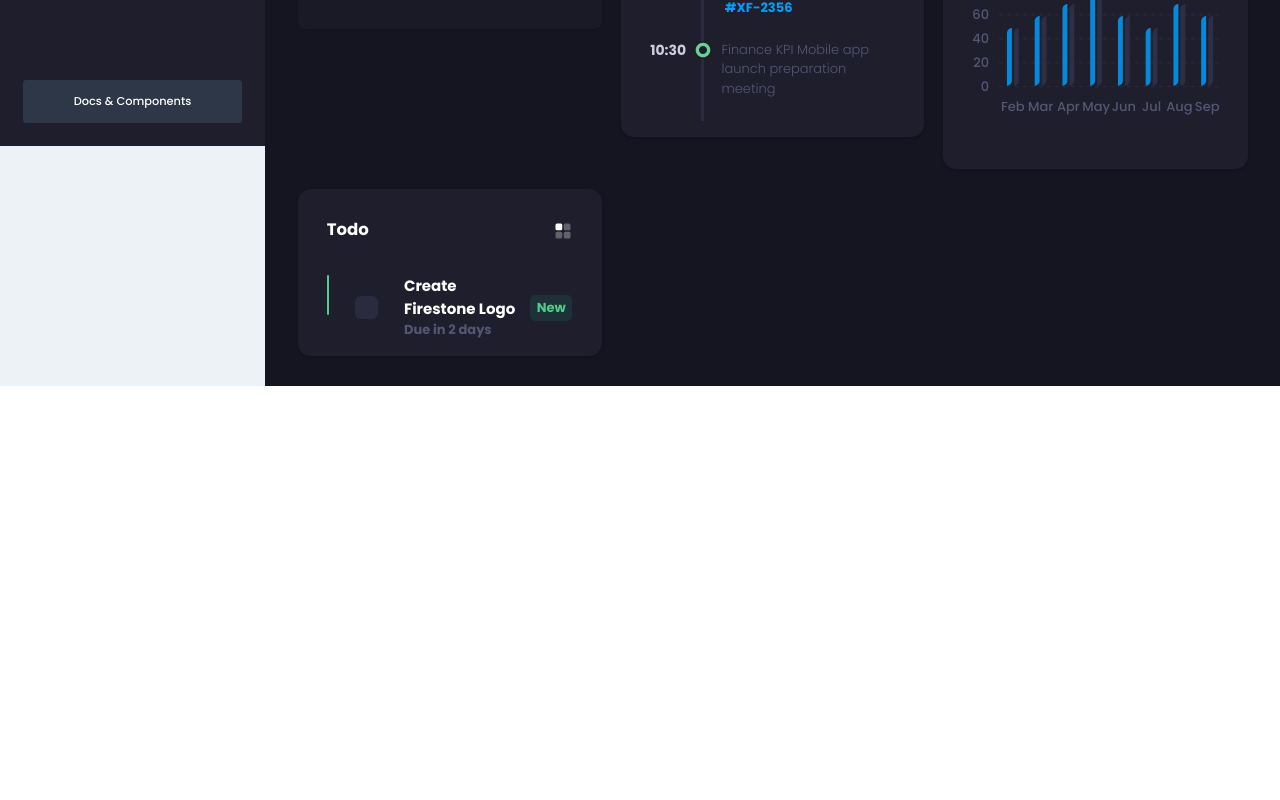
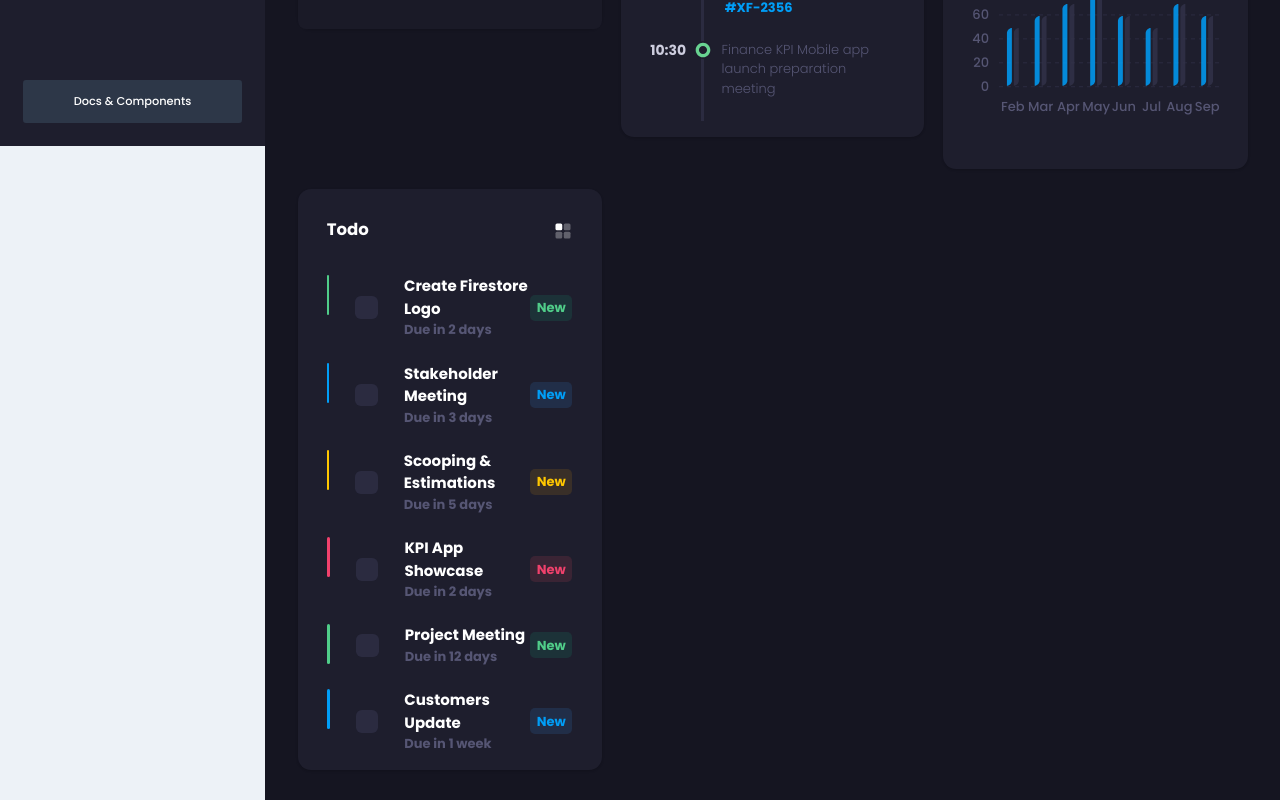
Before and after one commit to phil-forson/DashboardInterface, a React (Vite) app: page / in a window 1280 px wide. Shown: the part 654-1454 px from the top of the page. Before the commit the page ends 1040 px from the top, so only its background shows below. Built offline with nearby package versions, Linux system fonts and the light colour scheme.

Commit message:
created custom checkbox

```diff
--- a/src/App.css
+++ b/src/App.css
@@ -15,6 +15,7 @@
 }
 
 .form-check-input {
+  cursor: pointer;
   background-size: 60% 60%;
   border: 0;
   border-radius: 0.45em;
--- /dev/null
+++ b/src/components/Checkbox/Checkbox.tsx
@@ -0,0 +1,9 @@
+const Checkbox = () => {
+  return (
+    <>
+      <input type="checkbox" className="form-check-input" />
+    </>
+  );
+};
+
+export default Checkbox;
--- /dev/null
+++ b/src/components/Dashboard/MemberStatistics/MemberStatistics.tsx
@@ -0,0 +1,13 @@
+import { Text } from "@chakra-ui/react";
+import CustomCard from "../../CustomCard/CustomCard";
+
+type Props = {};
+const MemberStatistics = (): Props => {
+  return (
+    <CustomCard headerText="Member Text" headerSubtext="Over 500 members">
+      <Text>Hello World</Text>
+    </CustomCard>
+  );
+};
+
+export default MemberStatistics;
--- a/src/components/Dashboard/Todo/Row.tsx
+++ b/src/components/Dashboard/Todo/Row.tsx
@@ -1,13 +1,14 @@
 import { Box, Flex, Text } from "@chakra-ui/react";
 import Badge from "../../Badge/Badge";
+import Checkbox from "../../Checkbox/Checkbox";
 
 type Props = {
-  bgColor?: string;
-  textColor?: string;
-  dueDate?: string;
-  text?: string;
+  bgColor: string;
+  textColor: string;
+  dueDays: string;
+  text: string;
 };
-const Row: React.FC<Props> = ({ bgColor, textColor, dueDate, text }) => {
+const Row: React.FC<Props> = ({ bgColor, textColor, dueDays, text }) => {
   return (
     <Flex
       color={"white"}
@@ -25,14 +26,21 @@ const Row: React.FC<Props> = ({ bgColor, textColor, dueDate, text }) => {
           mr={"2rem"}
         ></Box>
         <Flex justify={"center"} align={"center"} pr={"2rem"}>
-          <input type="checkbox" className="form-check-input" />
+          <Checkbox />
         </Flex>
         <Flex flexDir={"column"}>
-          <Text fontSize={15} fontFamily={"PoppinsBold"}>
+          <Text
+            fontSize={15}
+            fontFamily={"PoppinsBold"}
+            cursor={"pointer"}
+            _hover={{
+              color: "sysblue.100",
+            }}
+          >
             {text}
           </Text>
           <Text fontSize={"1rem"} fontFamily={"PoppinsBold"} color={"dark.300"}>
-            Due in {dueDate} days
+            Due in {dueDays}
           </Text>
         </Flex>
       </Flex>
--- a/src/components/Dashboard/Todo/Todo.tsx
+++ b/src/components/Dashboard/Todo/Todo.tsx
@@ -1,17 +1,22 @@
-import { CardBody } from "@chakra-ui/react";
+import { CardBody, Flex } from "@chakra-ui/react";
 import CustomCard from "../../CustomCard/CustomCard";
 import Row from "./Row";
+import { data } from "./TodoData";
 
 const Todo = () => {
   return (
     <CustomCard headerText="Todo">
       <CardBody padding={"1.25rem 2.25rem"}>
-        <Row
-          bgColor="#1c3238"
-          textColor="#50cd89"
-          text="Create Firestone Logo"
-          dueDate="2"
-        />
+        <Flex flexDir={"column"} gap={7}>
+          {data.map((data) => (
+            <Row
+              text={data.text}
+              dueDays={data.dueDays}
+              bgColor={data.bgColor}
+              textColor={data.textColor}
+            />
+          ))}
+        </Flex>
       </CardBody>
     </CustomCard>
   );
--- /dev/null
+++ b/src/components/Dashboard/Todo/TodoData.ts
@@ -0,0 +1,45 @@
+type ITodoData = {
+  text: string;
+  dueDays: string;
+  bgColor: string;
+  textColor: string;
+};
+
+export const data: ITodoData[] = [
+  {
+    text: "Create Firestore Logo",
+    dueDays: "2 days",
+    textColor: "#50cd89",
+    bgColor: "#1c3238",
+  },
+  {
+    text: "Stakeholder Meeting",
+    dueDays: "3 days",
+    textColor: "#009ef7",
+    bgColor: "#212e48",
+  },
+  {
+    text: "Scooping & Estimations",
+    dueDays: "5 days",
+    bgColor: "#392f28",
+    textColor: "#ffc700",
+  },
+  {
+    text: "KPI App Showcase",
+    dueDays: "2 days",
+    bgColor: "#3a2434",
+    textColor: "#f1416c",
+  },
+  {
+    text: "Project Meeting",
+    dueDays: "12 days",
+    textColor: "#50cd89",
+    bgColor: "#1c3238",
+  },
+  {
+    text: "Customers Update",
+    dueDays: "1 week",
+    textColor: "#009ef7",
+    bgColor: "#212e48",
+  },
+];
```
